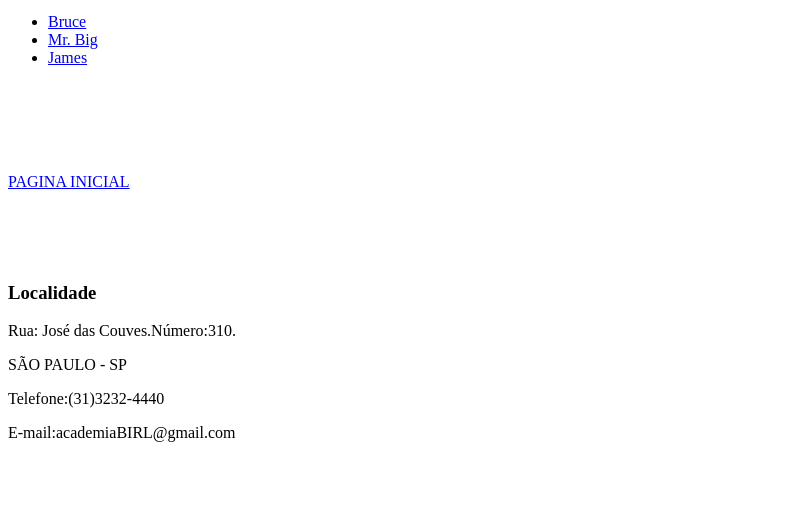
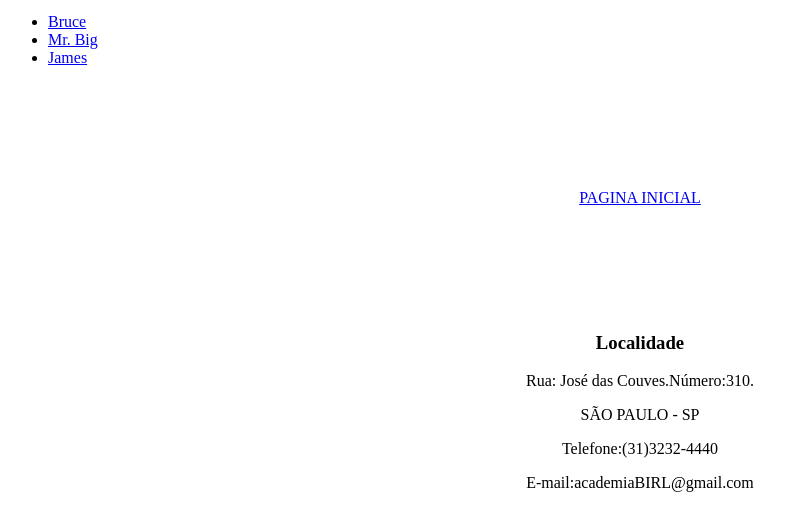
Before and after one commit to Jvbalboa/dcc121-atividade1, a plain HTML site: page Alunos/index.html in a window 1280 px wide. Shown: the part 101-632 px from the top of the page, without its empty margins (0-809 px from the left). Drawn offline with Linux system fonts and the light colour scheme.

Commit message:
Retoques finais

```diff
--- a/Alunos/index.html
+++ b/Alunos/index.html
@@ -13,12 +13,12 @@
       <li><a href="james.html">James</a></li>
     </ul>
     <br><br><br><br><br>
-    <a href="../index.html">PAGINA INICIAL</a>
+    <p align="center"><a href="../index.html">PAGINA INICIAL</a></p>
     <br><br><br><br><br>
-    <h3>Localidade</h3>
-    <p>Rua: José das Couves.Número:310.</p>
-    <p>SÃO PAULO - SP</p>
-    <p>Telefone:(31)3232-4440</p>
-    <p>E-mail:academiaBIRL@gmail.com</p>
+    <h3 align="center">Localidade</h3>
+    <p align="center">Rua: José das Couves.Número:310.</p>
+    <p align="center">SÃO PAULO - SP</p>
+    <p align="center">Telefone:(31)3232-4440</p>
+    <p align="center">E-mail:academiaBIRL@gmail.com</p>
   </body>
 </html>
```
Also changed, not shown: Alunos/bruce.html (+1 -1 lines), Alunos/james.html (+1 -1 lines), Alunos/mrbig.html (+1 -1 lines), index.html (+1 -0 lines).
